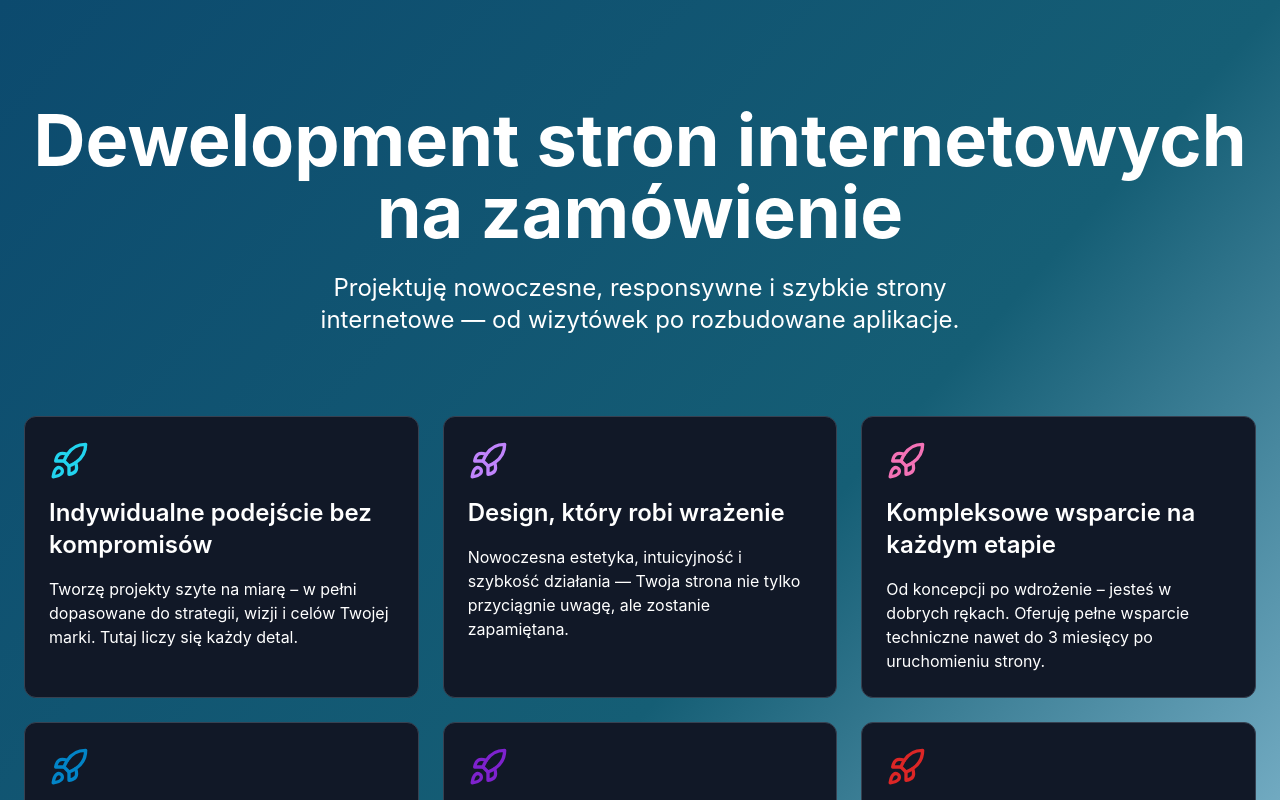
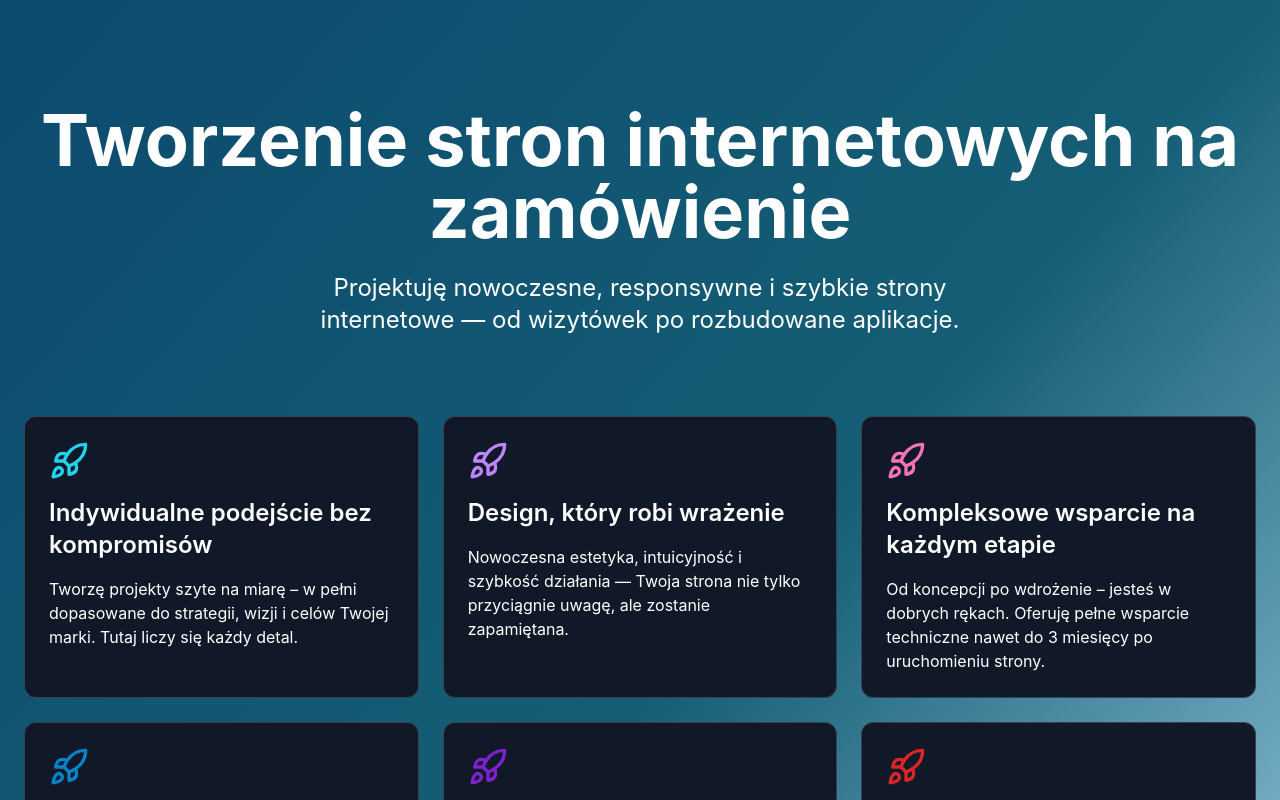
Before and after one commit to IgorSh2010/PromoSite, a React (Create React App) app: page / in a window 1280 px wide. Shown: the top 800 px of the page. Built offline with nearby package versions, Linux system fonts and the light colour scheme.

Commit message:
Оновлено з vs code

```diff
--- a/src/Pages/Home.jsx
+++ b/src/Pages/Home.jsx
@@ -69,7 +69,7 @@ export default function Home() {
         animate="show"
       >
         <motion.h1 className="text-5xl md:text-7xl font-bold mb-6" variants={item}>
-          Dewelopment stron internetowych na zamówienie
+          Tworzenie stron internetowych na zamówienie
         </motion.h1>
         <motion.p className="text-xl md:text-2xl max-w-2xl" variants={item}>
           Projektuję nowoczesne, responsywne i szybkie strony internetowe — od wizytówek po rozbudowane aplikacje.
```
